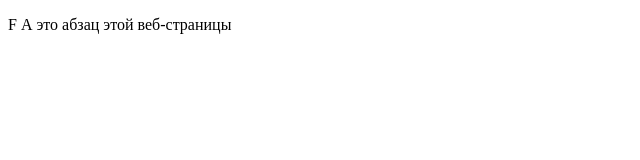
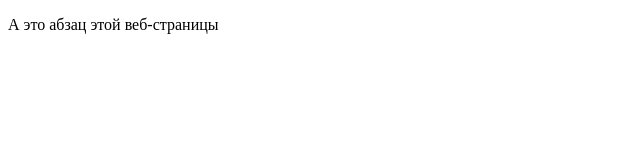
Before and after one commit to WebHeroSchool/f-html, a plain HTML site: page index.html in a window 1280 px wide. Shown: the full height of the page, 0-640 px from the left. Drawn offline with Linux system fonts and the light colour scheme.

Commit message:
no message

```diff
--- a/index.html
+++ b/index.html
@@ -5,6 +5,6 @@
     <title>Это заголовок веб-страницы</title>
   </head>
   <body>
-    <p>F А это абзац этой веб-страницы</p>
+    <p>А это абзац этой веб-страницы</p>
   </body>
 </html>
```
